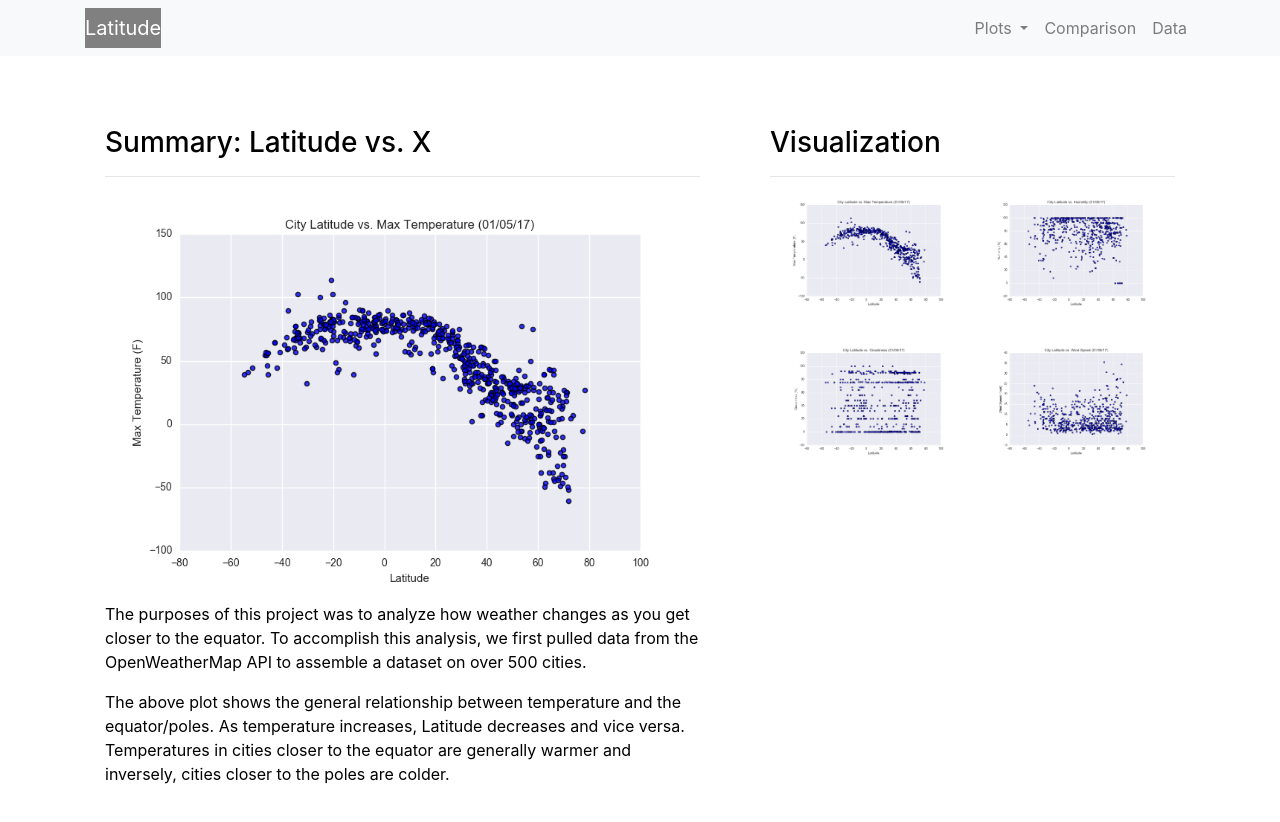
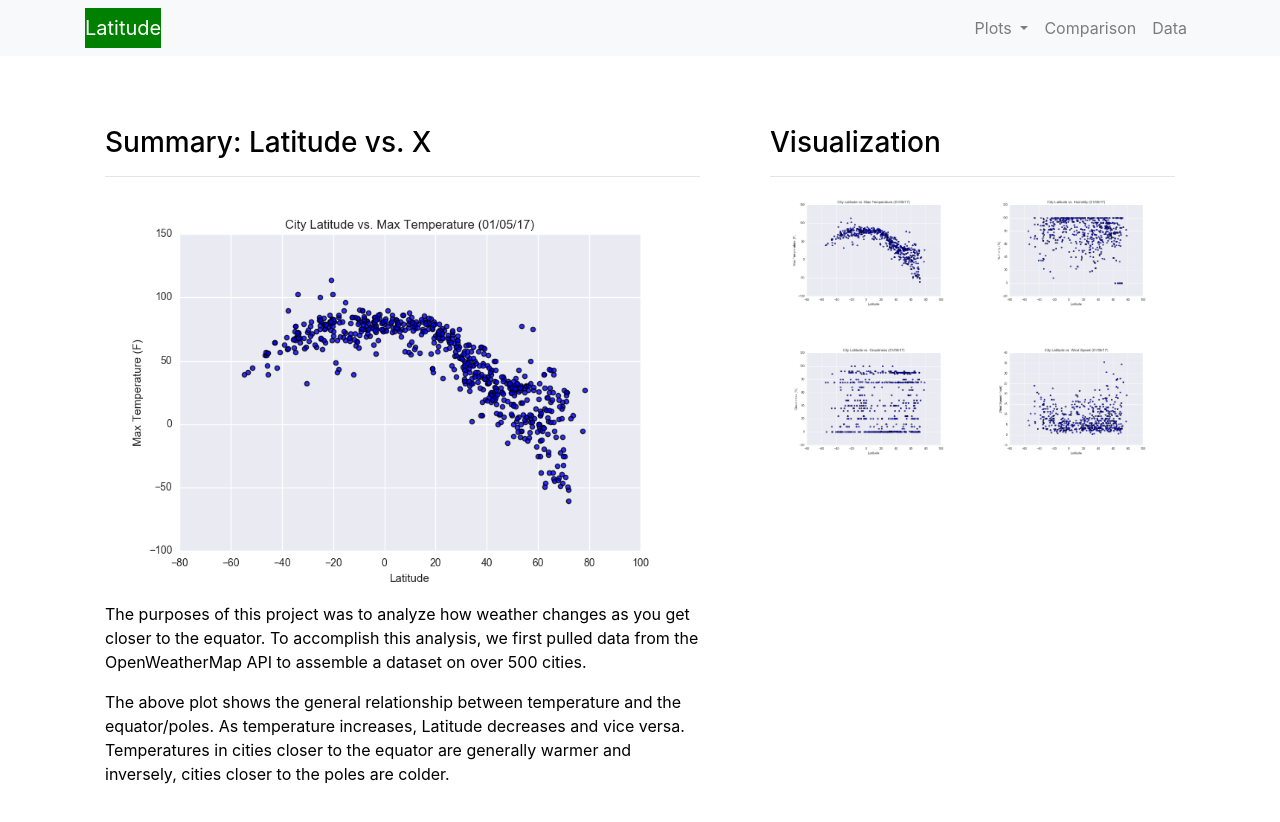
Before and after one commit to nelizalde/Web-Design-Challenge, a plain HTML site: page index.html in a window 1280 px wide. Drawn offline with nearby package versions, Linux system fonts and the light colour scheme.

Commit message:
update color

```diff
--- a/index.html
+++ b/index.html
@@ -16,7 +16,7 @@
 <!-- navigation bar -->
     <nav class="navbar navbar-expand-lg navbar-light bg-light">
         <div class="container">
-            <a class="navbar-brand text-white" style="background-color: grey;" href="index.html">Latitude</a>
+            <a class="navbar-brand text-white" style="background-color: green;" href="index.html">Latitude</a>
             <!-- Toggler/collapsibe Button -->
             <button class="navbar-toggler" type="button" data-toggle="collapse" data-target="#navbarSupportedContent" aria-controls="navbarSupportedContent" aria-expanded="false" aria-label="Toggle navigation">
                 <span class="navbar-toggler-icon"></span>
```
